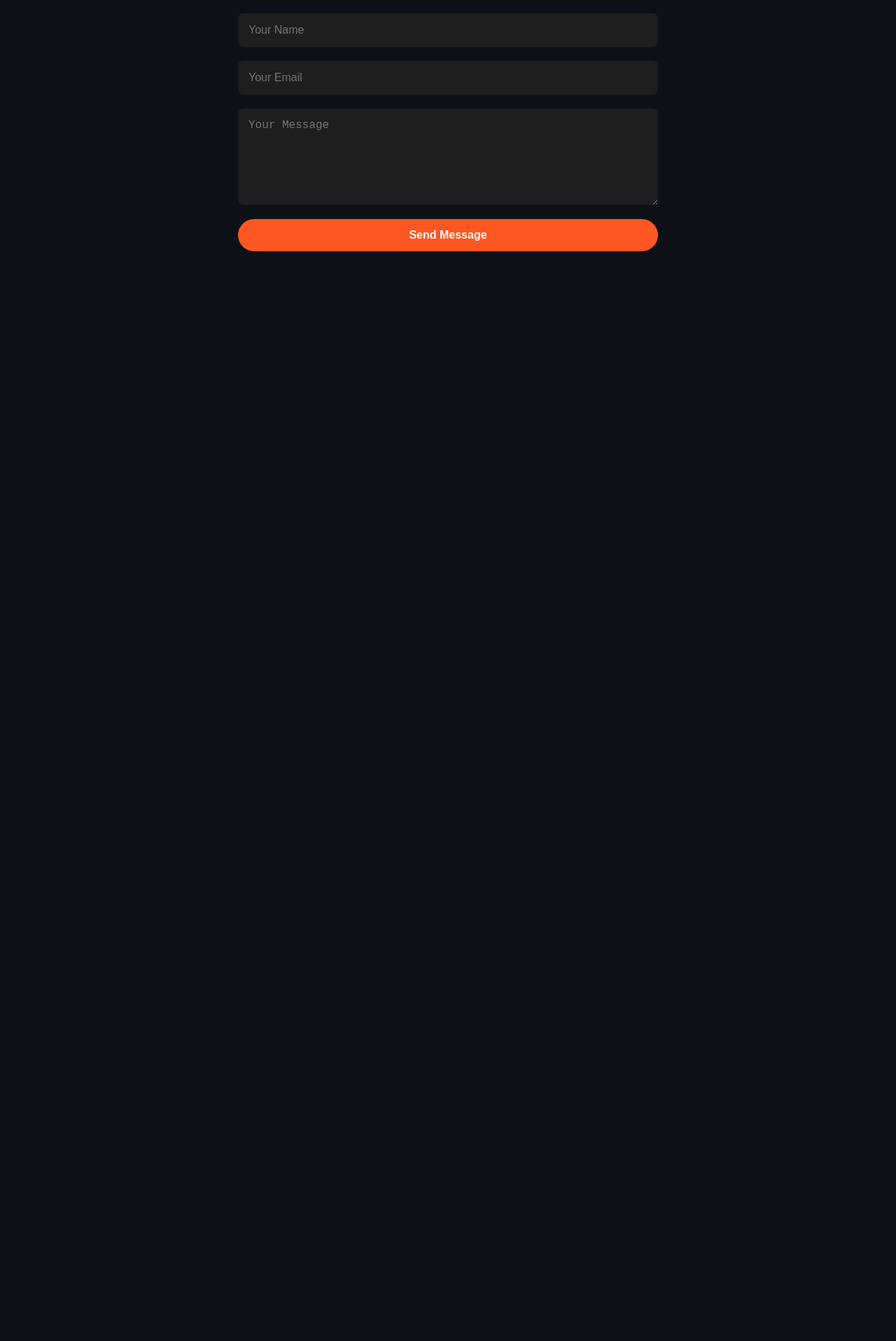
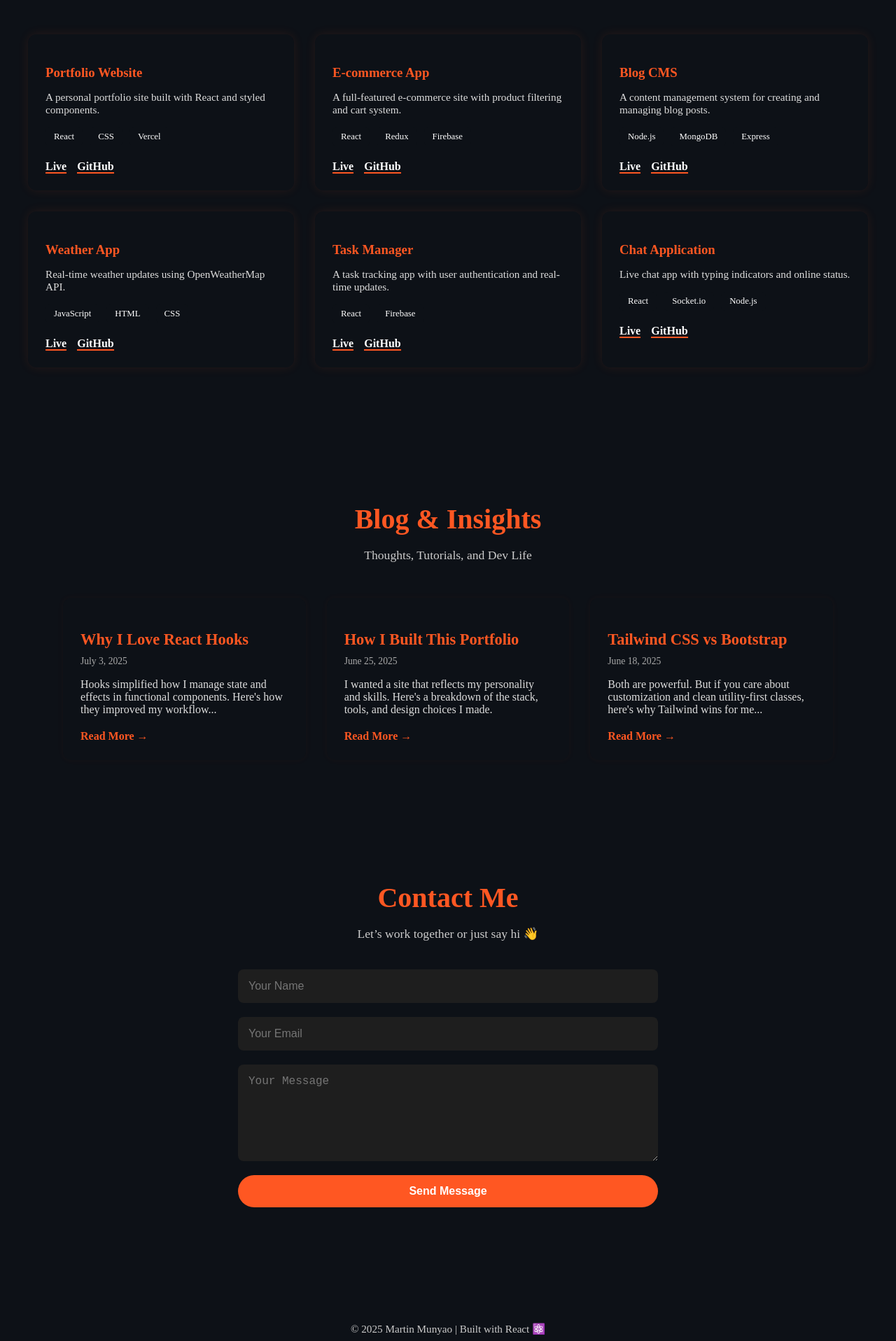
Before and after one commit to codertinie/Personal_Website, a React (Create React App) app: page / in a window 1280 px wide. Shown: the part 1844-3760 px from the top of the page at 70% size. Before the commit the page ends 2271 px from the top, so only its background shows below. Built offline with nearby package versions, Linux system fonts and the light colour scheme.

Commit message:
Included the new components

```diff
--- a/src/App.js
+++ b/src/App.js
@@ -1,8 +1,11 @@
 import './App.css';
 import About from './Components/About';
+import Blog from './Components/Blog';
 import Contact from './Components/Contact';
+import Footer from './Components/Footer';
 import Home from './Components/Home';
 import Navbar from './Components/Navbar';
+import Portfolio from './Components/Portfolio';
 
 function App() {
   return (
@@ -14,9 +17,16 @@ function App() {
       <section id='about'>
         <About />
       </section>
+      <section id='porfolio'>
+        <Portfolio />
+      </section>
+      <section id='blog'>
+        <Blog />
+      </section>
       <section id='contact'>
         <Contact />
       </section>
+      <Footer />
     </div>
   );
 }
```
